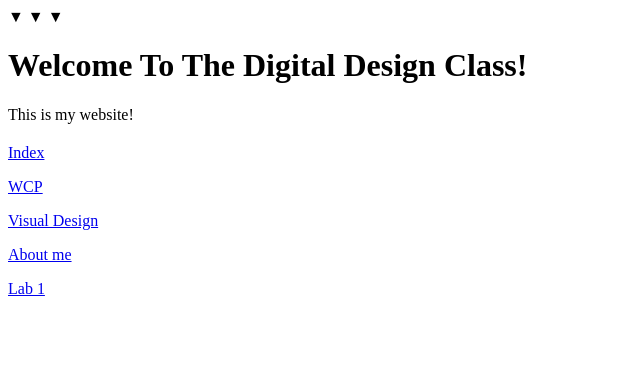
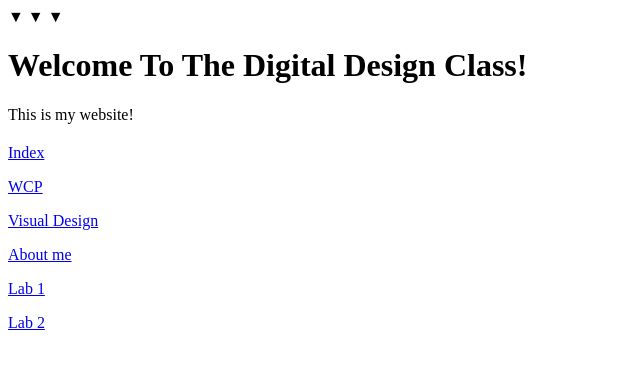
Before and after one commit to ArmaniNxtDoor/Armani.github.io, a plain HTML site: page digitaldesign.html in a window 1280 px wide. Shown: the full height of the page, 0-640 px from the left. Drawn offline with Linux system fonts and the light colour scheme.

Commit message:
Update digitaldesign.html

```diff
--- a/digitaldesign.html
+++ b/digitaldesign.html
@@ -38,6 +38,8 @@
 
     <p> <a href= "html_lab1.html"> Lab 1 </a> </p>
 
+    <p> <a href= "html_lab2.html"> Lab 2 </a> </p>
+
 
 
   </body>
```
